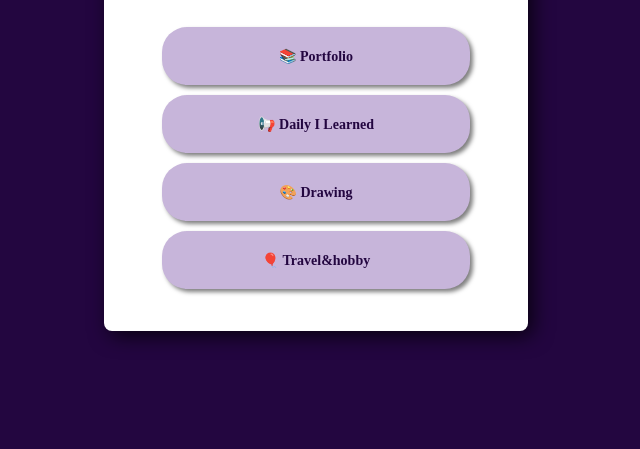
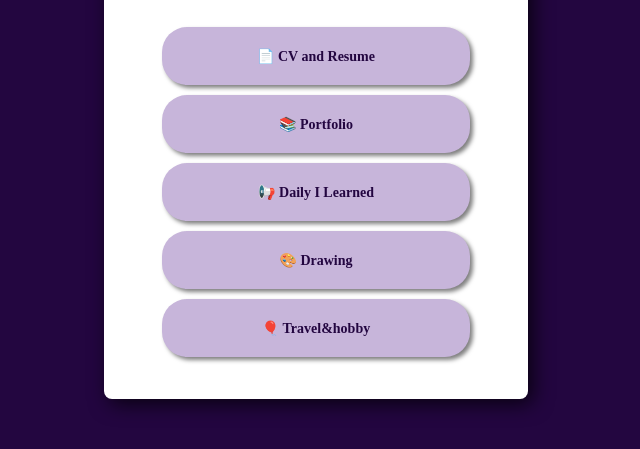
Before and after one commit to sthgml/mypage, a plain HTML site: page index.html in a window 1280 px wide. Shown: the part 275-724 px from the top of the page, without its empty margins (324-964 px from the left). Drawn offline with Linux system fonts and the light colour scheme; a web font is replaced by a local one.

Commit message:
Update index.html

```diff
--- a/index.html
+++ b/index.html
@@ -86,6 +86,7 @@
         <div class="profile"></div>
         <h1 class="main">Sohee Park</h1>
         <p class="sub">UI/UX Designer</p>
+        <a target="_blank" href="https://sthgml.github.io/myCV/"> 📄 CV and Resume </a>
         <a target="_blank" href="https://boxohee.notion.site/Sohee-Park_Portfolio_2022-fd69a9317c094ab781b4512b90c4d861"> 📚 Portfolio</a>
         <a target="_blank" href="https://blog.naver.com/boxo_o"> 📢 Daily I Learned </a>
         <a target="_blank" href="https://www.instagram.com/box_o_injeung/"> 🎨 Drawing </a>
```
